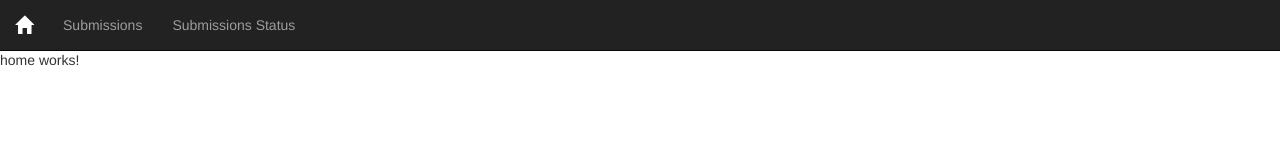
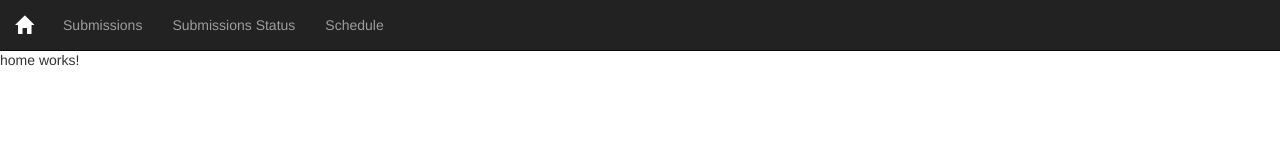
Before and after one commit to MatthewYKnowles/ConferenceFrontend, an Angular app: page /admin in a window 1280 px wide. Shown: the top 160 px of the page. Built offline with nearby package versions, Linux system fonts and the light colour scheme; no server answers.

Commit message:
Fixing admin routing

```diff
--- a/src/app/admin/admin-navigation/admin-navigation.component.html
+++ b/src/app/admin/admin-navigation/admin-navigation.component.html
@@ -11,4 +11,7 @@
   <ul class="nav navbar-nav">
     <li><a routerLink="/admin/submissions-status" routerLinkActive="active">Submissions Status</a></li>
   </ul>
+  <ul class="nav navbar-nav">
+    <li><a routerLink="/admin/schedule" routerLinkActive="active">Schedule</a></li>
+  </ul>
 </nav>
--- a/src/app/services/submission.service.ts
+++ b/src/app/services/submission.service.ts
@@ -6,7 +6,7 @@ import {Submission} from '../models/submission';
 
 @Injectable()
 export class SubmissionService {
-  public _url = 'http://localhost:59335/api/submissions';
+  public _url = 'http://localhost:51508/api/submissions';
   private _headers: any = new Headers({'Content-Type': 'application/json'});
   private _options: any;
 
```
Also changed, not shown: src/app/app.routing.ts (+6 -2 lines).
